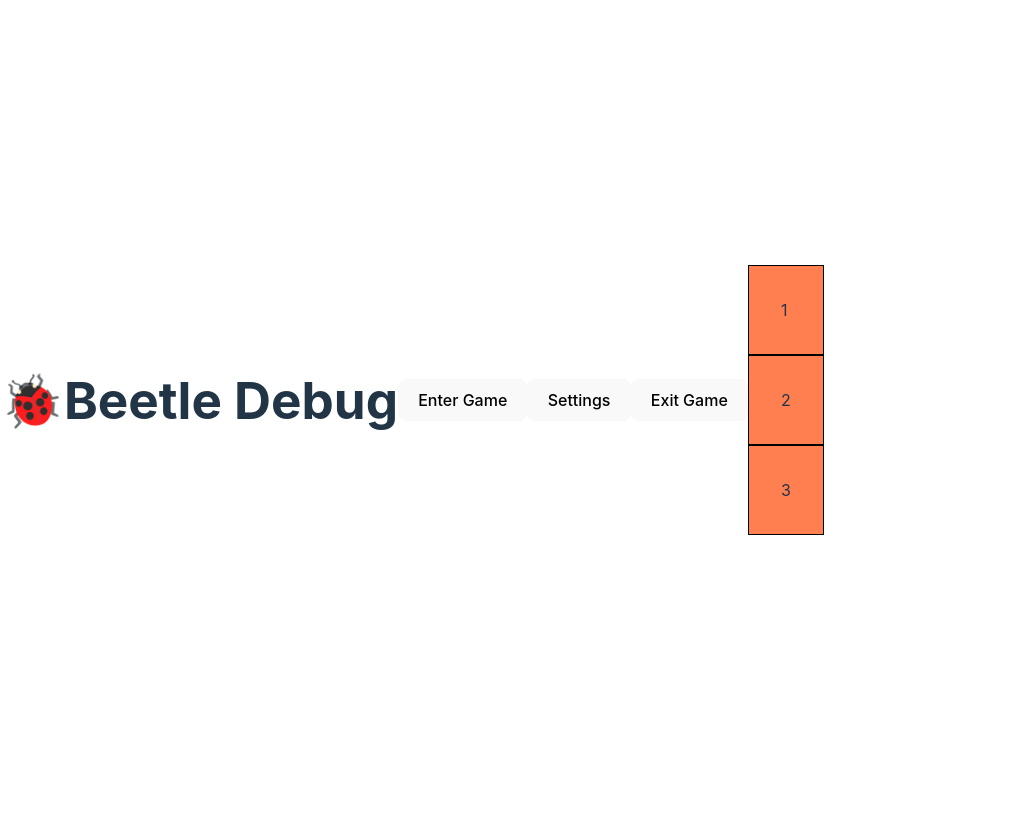
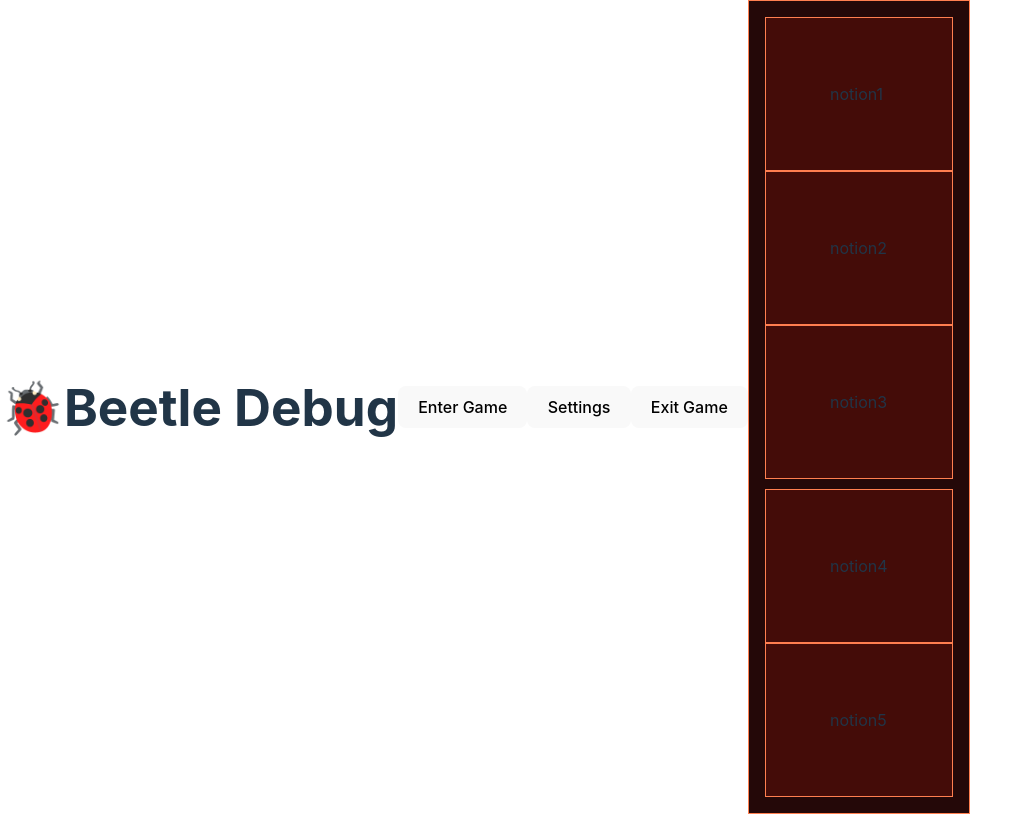
Before and after one commit to Zen-Pa/beetle-debug1, a website built with Vite: page index.html in a window 1280 px wide. Shown: the whole page, without its empty margins (0-1026 px from the left). Built offline with nearby package versions, Linux system fonts and the light colour scheme; files whose address does not match are found by name.

Commit message:
dragula-containers

```diff
--- a/index.html
+++ b/index.html
@@ -16,25 +16,35 @@
         <button id="exit-game">Exit Game</button>
 
     <!-- <script type="module" src="/src/main.js"></script> -->
-    <!-- <script type="module" src="/node_modules/dragula/example/example.js"></script> -->
+
+
+    <div class="main-container">
+      <div class="container">
+        <div class="dragable-item">notion1</div>
+        <div class="dragable-item">notion2</div>
+        <div class="dragable-item">notion3</div>
+      </div>
+      <div class="container" style="margin-top: 10px;">
+        <div class="dragable-item">notion4</div>
+        <div class="dragable-item">notion5</div>
+      </div>
+    </div>
 
     <script src="node_modules/dragula/dist/dragula.min.js"></script>
 
-      <div class="page-wrapper">
-          <div class="drag-wrapper">
-            <div class="dragable-item">1</div>
-            <div class="dragable-item">2</div>
-            <div class="dragable-item">3</div>
-          </div>
-      </div>
+    <script>
+      // window.onload = function() {
+      //   dragula([
+      //     document.querySelector('.container'),
+      //   ]);
+      // }
 
-      <script>
-        window.onload = function() {
-          dragula([
-            document.querySelector('.drag-wrapper')
-          ]);
+      var drake = dragula({
+        isContainer: function (el) {
+          return el.classList.contains('container');
         }
-      </script>
+      });
+    </script>
 
   </body>
 </html>
--- a/src/style.css
+++ b/src/style.css
@@ -24,6 +24,7 @@
 
 body {
   margin: 0;
+  padding: 0;
   display: flex;
   place-items: center;
   min-width: 320px;
@@ -35,16 +36,16 @@ h1 {
   line-height: 1.1;
 }
 
-    #app {
+    /* #app {
       max-width: 1280px;
       margin: 0 auto;
       padding: 2rem;
       text-align: center;
-    }
+    } */
 
-.card {
+/* .card {
   padding: 2em;
-}
+} */
 
 button {
   border-radius: 8px;
@@ -79,14 +80,19 @@ button:focus-visible {
 }
 
 /* dragula */
+.main-container {
+  background: rgb(36, 8, 8);
+  border: 1px solid coral;
+  padding: 1em;
+}
 .dragable-item {
-  background-color: coral;
-  /* margin: 2em; */
-  padding: 2em;
-  border: 1px solid #000;
+  background-color: rgb(68, 12, 8);
+  padding: 4em;
+  border: 1px solid coral;
 }
 
 .gu-mirror {
+  /* padding: 0em; */
   position: fixed !important;
   margin: 0 !important;
   z-index: 9999 !important;
@@ -104,6 +110,7 @@ button:focus-visible {
   user-select: none !important;
 }
 .gu-transit {
+  /* padding: 0; */
   opacity: 0.2;
   -ms-filter: "progid:DXImageTransform.Microsoft.Alpha(Opacity=20)";
   filter: alpha(opacity=20);
```
